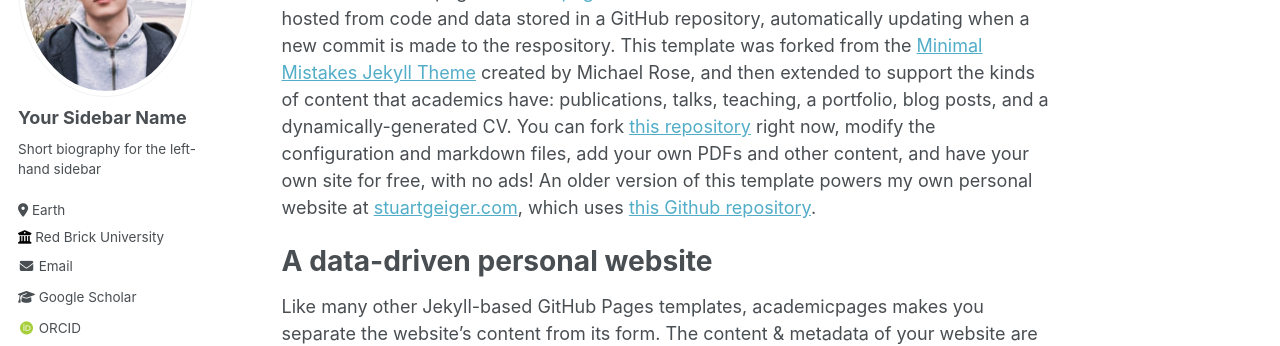
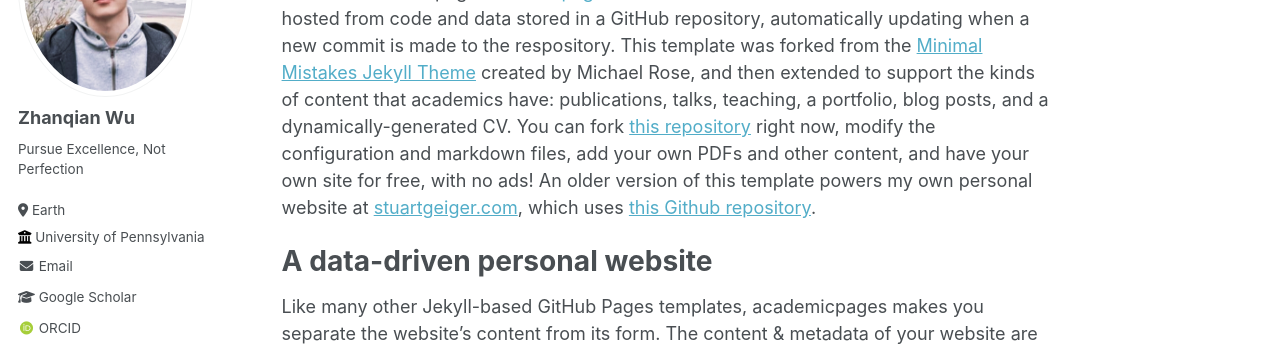
Before and after one commit to Yvonne-OH/Zhanqian-Wu.github.io, a Jekyll site: the page built from _pages/about.md, in a window 1280 px wide. Shown: the part 237-583 px from the top of the page. Built offline with Jekyll 4.4.1, drawn with Linux system fonts in a browser that asks for light colours; some web fonts are replaced.

Commit message:
Update _config.yml

```diff
--- a/_config.yml
+++ b/_config.yml
@@ -21,13 +21,13 @@ repository               : "academicpages/academicpages.github.io"
 author:
   # Biographic information
   avatar           : "profile.png"
-  name             : "Your Sidebar Name"
+  name             : "Zhanqian Wu"
   pronouns         : # example: "she/her"
-  bio              : "Short biography for the left-hand sidebar"
+  bio              : "Pursue Excellence, Not Perfection"
   location         : "Earth"
-  employer         : "Red Brick University"
+  employer         : "University of Pennsylvania"
   uri              : # URL
-  email            : "none@example.org"
+  email            : "Zhanqian@seas.upenn.edu"
 
   # Academic websites
   arxiv            : # URL - Update with the correct link to your profile
```
